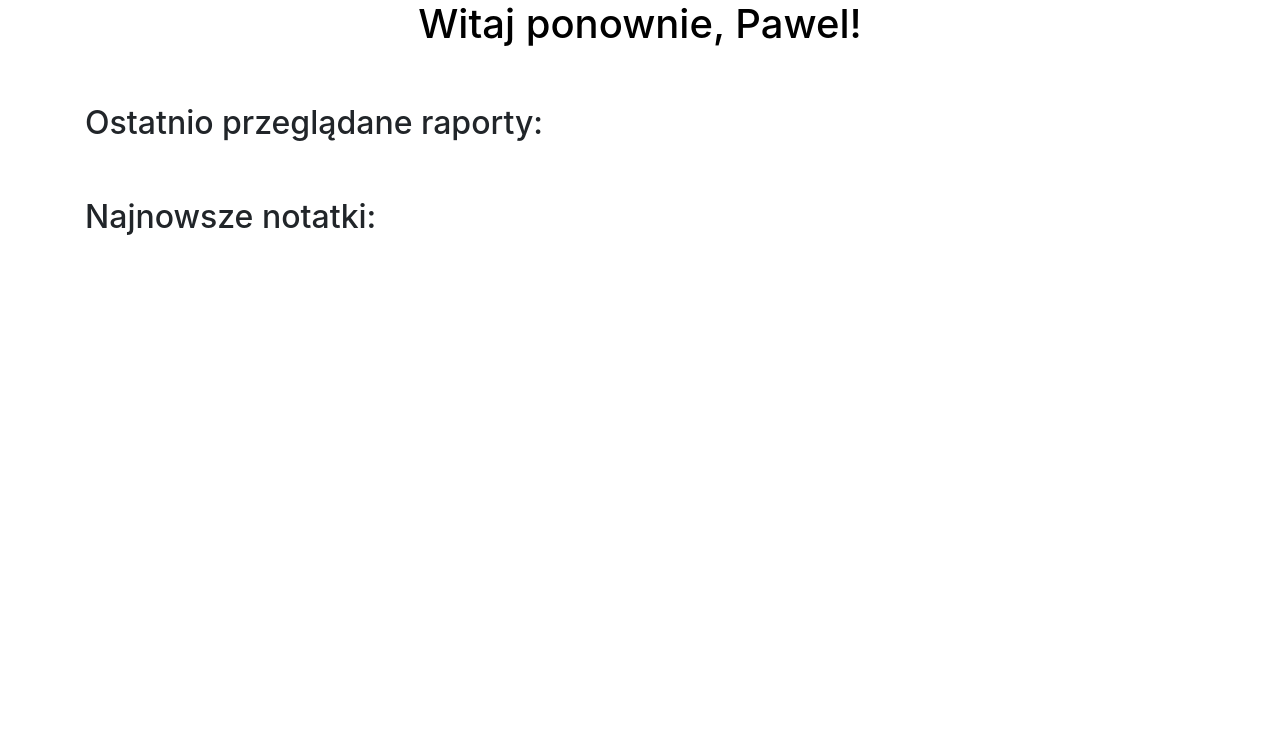
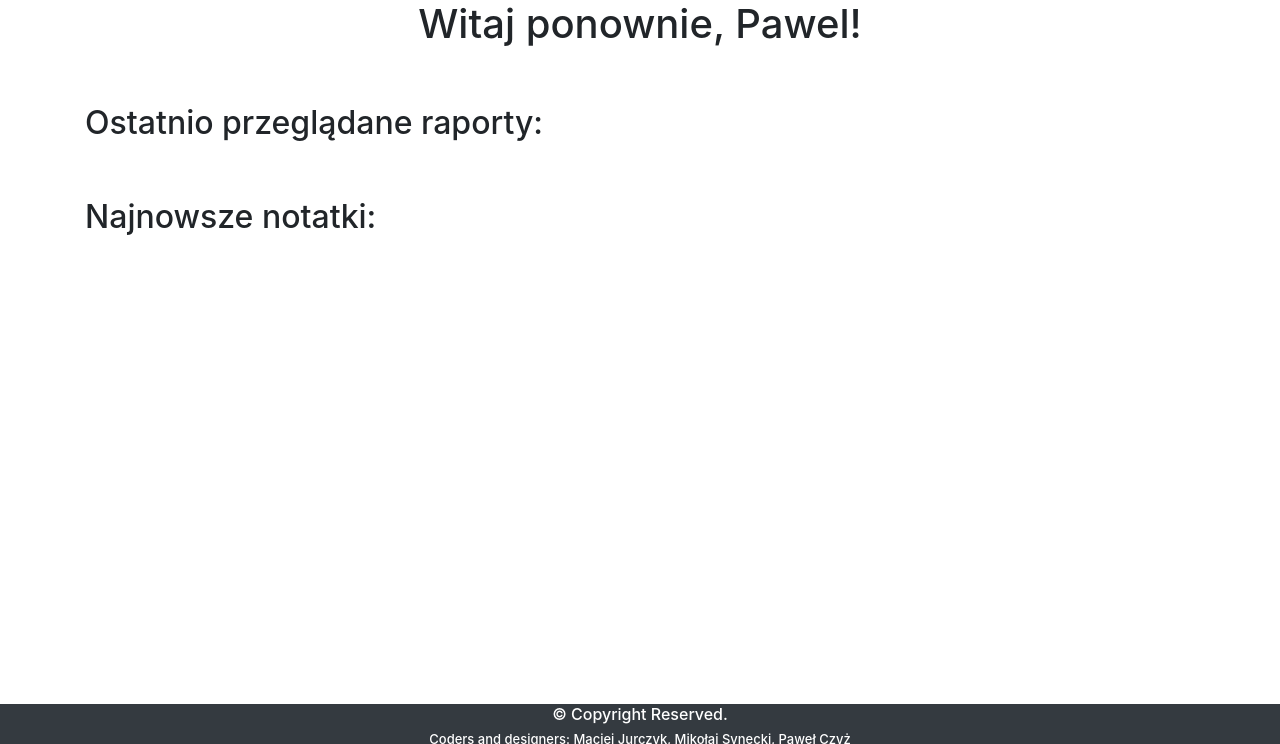
Before and after one commit to pawelczyz55/engineering-project, a Flask app: page / in a window 1280 px wide. Shown: the part 56-800 px from the top of the page. Run offline with Flask 2, Linux system fonts and the light colour scheme; a user stored in the database is signed in; data that the repository does not hold is empty; some libraries are stand-ins or nearby versions.

Commit message:
css and footer

```diff
--- a/website/static/style.css
+++ b/website/static/style.css
@@ -1,3 +1,20 @@
-h1{
-    color: black;
+footer{
+    position: fixed;
+    height: 5vh;
+    bottom: 0;
+    padding: 1px;
+    width: 100%;
+
+    background-color: #343a40!important;
+    text-align: center;
+    color:#fff;
 }
+
+footer h2{
+    font-size:medium;
+}
+
+footer h3{
+    color: #fff;
+    font-size: small;
+}
--- a/website/templates/base.html
+++ b/website/templates/base.html
@@ -102,5 +102,10 @@
       type="text/javascript"
       src="{{ url_for('static', filename='index.js') }}"
     ></script>
+
+    <footer>
+      <h2>&copy; Copyright Reserved.</h2>
+      <h3 id="footer-coders"> Coders and designers: Maciej Jurczyk, Mikołaj Synecki, Paweł Czyż</h3>
+    </footer>
 </body>
 </html>
```
